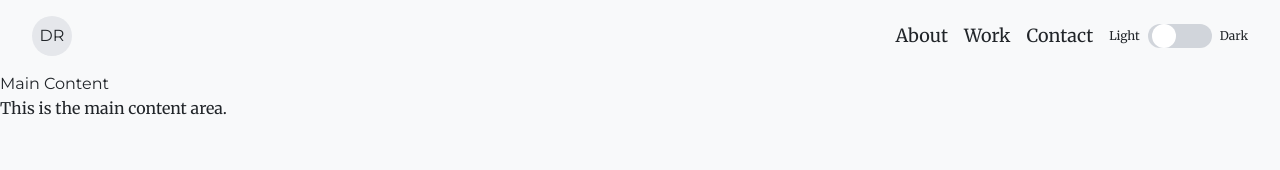
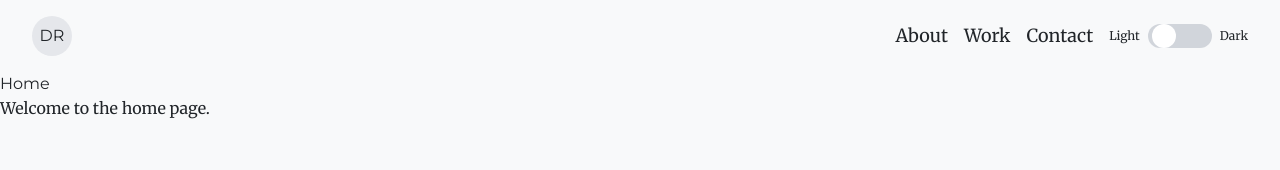
Before and after one commit to dev-rome/v4, a React (Vite) app: page / in a window 1280 px wide. Shown: the top 170 px of the page. Built offline with nearby package versions, Linux system fonts and the light colour scheme.

Commit message:
Update App.tsx
update app.tsx to use react router routes and route

```diff
--- a/src/App.tsx
+++ b/src/App.tsx
@@ -1,6 +1,11 @@
 import React from "react";
 import Layout from "./components/Layout";
+import Home from "./pages/Home";
+import About from "./pages/About";
+import Work from "./pages/Work";
+import Contact from "./pages/Contact";
 import { useTheme } from "./context/ThemeContext";
+import { Route, Routes } from "react-router-dom";
 
 const App: React.FC = () => {
   const { theme } = useTheme();
@@ -8,10 +13,12 @@ const App: React.FC = () => {
   return (
     <div className={theme}>
       <Layout>
-        <div>
-          <h2>Main Content</h2>
-          <p>This is the main content area.</p>
-        </div>
+        <Routes>
+          <Route path="/" element={<Home />} />
+          <Route path="/about" element={<About />} />
+          <Route path="/work" element={<Work />} />
+          <Route path="/contact" element={<Contact />} />
+        </Routes>
       </Layout>
     </div>
   );
```
